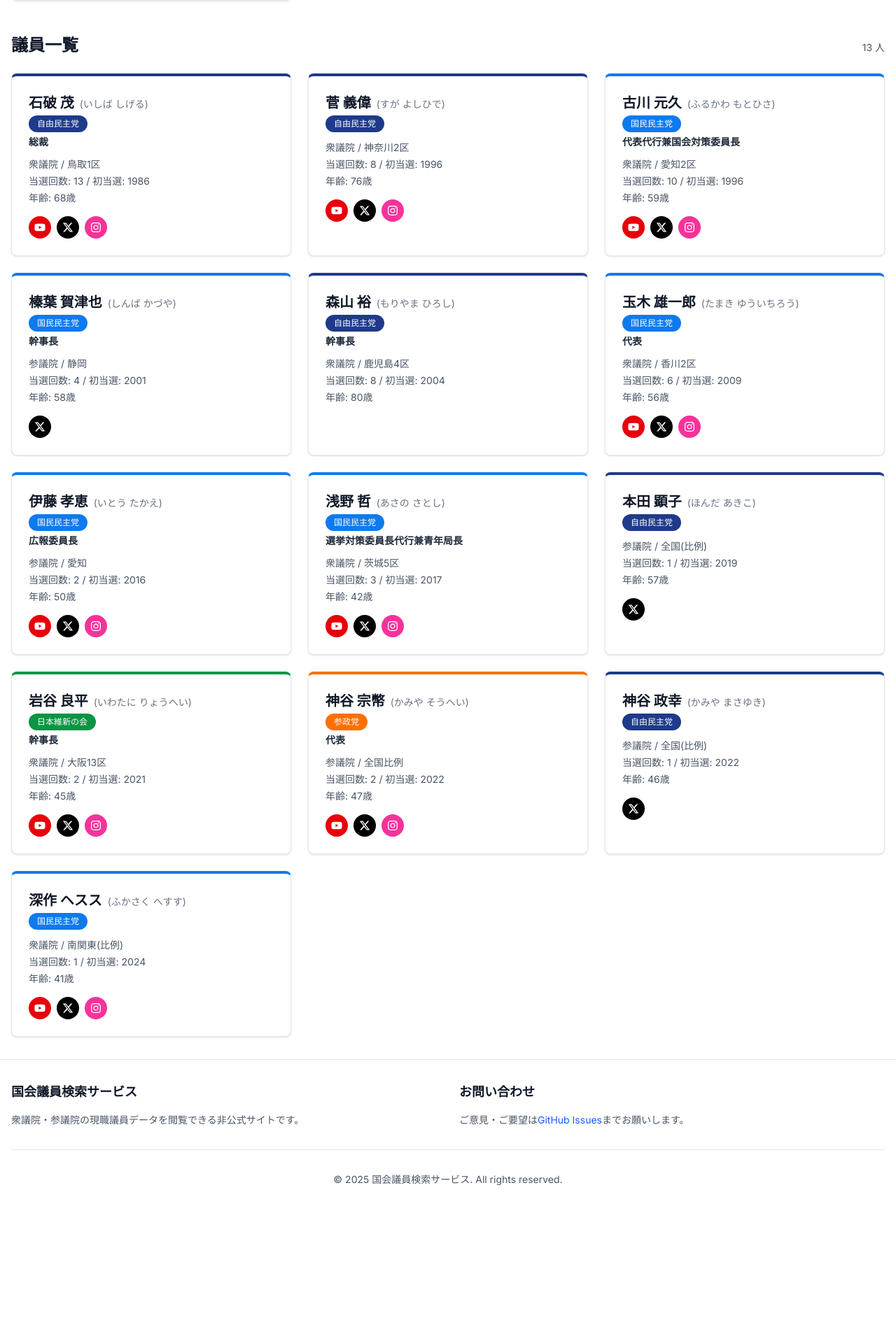
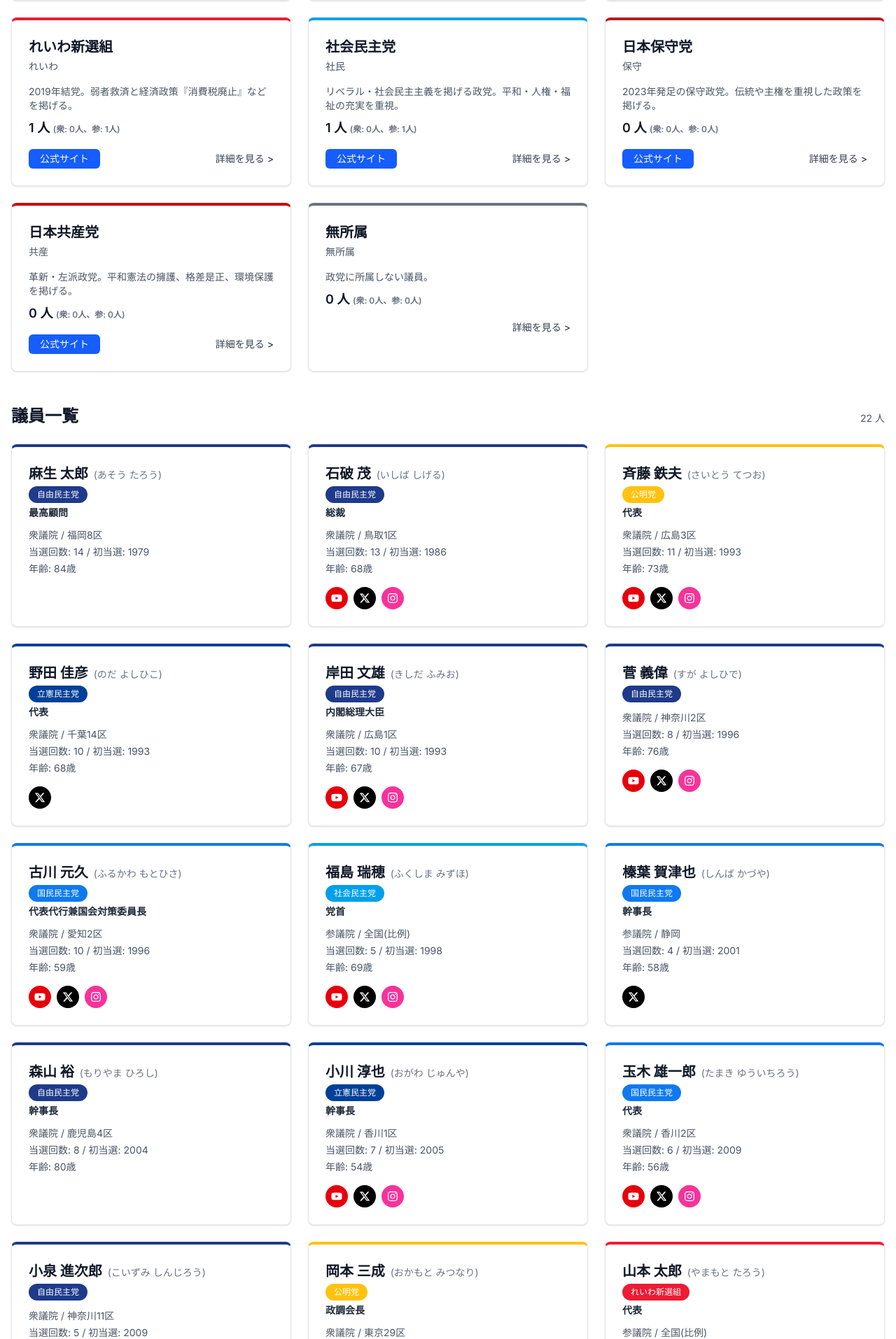
Before and after one commit to trajanme/jpnPoliticians, a Next.js app: page / in a window 1280 px wide. Shown: the part 826-2740 px from the top of the page at 70% size. Before the commit the page ends 2554 px from the top, so only its background shows below. Built offline with nearby package versions, Linux system fonts and the light colour scheme.

Commit message:
feat: add Japanese Communist Party and related updates

```diff
--- a/src/app/page.tsx
+++ b/src/app/page.tsx
@@ -8,6 +8,7 @@
     (a, b) =>
       getPoliticiansByParty(b.id).length - getPoliticiansByParty(a.id).length,
   );
+  const displayPartyCount = parties.filter((p) => p.id !== 'IND').length;
   const politicians = getPoliticians().sort(compareSeniority);
 
   const TOTAL_MEMBERS = 713;
@@ -27,7 +28,7 @@
       <section className="mb-12">
         <div className="mb-6 flex items-baseline justify-between">
           <h2 className="text-2xl font-bold text-gray-900 dark:text-white">政党一覧</h2>
-          <span className="text-sm text-gray-600 dark:text-gray-300">{parties.length} 政党</span>
+          <span className="text-sm text-gray-600 dark:text-gray-300">{displayPartyCount} 政党</span>
         </div>
         <div className="grid gap-6 sm:grid-cols-2 lg:grid-cols-3">
           {parties.map((party) => (
--- a/src/app/parties/[id]/page.tsx
+++ b/src/app/parties/[id]/page.tsx
@@ -6,8 +6,8 @@
 import { getPoliticiansByParty, compareSeniority, calculateAge } from '@/utils/politicians';
 import PoliticianCard from '@/components/politicians/PoliticianCard';
 
-export function generateMetadata({ params }: any) {
-  const { id } = params;
+export async function generateMetadata({ params }: { params: Promise<{ id: string }> }) {
+  const { id } = await params;
   const party = getParty(id);
 
   if (!party) {
@@ -22,8 +22,8 @@
   };
 }
 
-export default function PartyDetailPage({ params }: any) {
-  const { id } = params;
+export default async function PartyDetailPage({ params }: { params: Promise<{ id: string }> }) {
+  const { id } = await params;
   const party = getParty(id);
 
   if (!party) {
--- a/src/app/parties/page.tsx
+++ b/src/app/parties/page.tsx
@@ -11,13 +11,14 @@
   const parties = getParties().sort(
     (a, b) => getPoliticiansByParty(b.id).length - getPoliticiansByParty(a.id).length,
   );
+  const displayPartyCount = parties.filter((p) => p.id !== 'IND').length;
 
   return (
     <div className="container mx-auto px-4 py-8">
       <div className="mb-8">
         <div className="mb-4 flex items-baseline justify-between">
           <h1 className="text-3xl font-bold text-gray-900 dark:text-white">政党一覧</h1>
-          <span className="text-sm text-gray-600 dark:text-gray-300">{parties.length} 政党</span>
+          <span className="text-sm text-gray-600 dark:text-gray-300">{displayPartyCount} 政党</span>
         </div>
         <p className="text-gray-600 dark:text-gray-300">
           政党名や概要、公式サイトへのリンクを確認できます。
--- a/src/components/parties/PartyCard.tsx
+++ b/src/components/parties/PartyCard.tsx
@@ -51,6 +51,7 @@
           );
         })()}
         <div className="flex items-center justify-between">
+          {party.website && (
             <a
               href={party.website}
               target="_blank"
@@ -59,6 +60,7 @@
             >
               公式サイト
             </a>
+          )}
           <Link
             href={`/parties/${party.id}`}
             className="ml-auto text-sm font-medium text-gray-700 hover:text-gray-900 dark:text-gray-300 dark:hover:text-gray-100"
--- a/src/data/parties.json
+++ b/src/data/parties.json
@@ -7,6 +7,14 @@
       "color": "#1E3A8A",
       "description": "保守政党。憲法改正、経済成長、安全保障を重視。",
       "website": "https://www.jimin.jp/"
+    },
+    {
+      "id": "CDP",
+      "name": "立憲民主党",
+      "shortName": "立憲",
+      "color": "#004098",
+      "description": "リベラル・中道左派政党。立憲主義の擁護、社会保障の充実、多様性の尊重を掲げる。",
+      "website": "https://cdp-japan.jp/"
     },
     {
       "id": "JIP",
@@ -19,7 +27,7 @@
     {
       "id": "DPP",
       "name": "国民民主党",
-      "shortName": "国民民主",
+      "shortName": "国民",
       "color": "#0E7AEF",
       "description": "中道政党。国民の手取り増や実現を掲げる。",
       "website": "https://new-kokumin.jp/"
@@ -27,10 +35,57 @@
     {
       "id": "PDY",
       "name": "参政党",
-      "shortName": "参政党",
+      "shortName": "参政",
       "color": "#FF6F00",
       "description": "2020年に結党した保守系政党。『自分たちの国は自分たちで守る』を掲げ、教育・食と健康・国のまもりを三本柱に活動する。",
       "website": "https://sanseito.jp/"
+    },
+    {
+      "id": "KMT",
+      "name": "公明党",
+      "shortName": "公明",
+      "color": "#FFC20E",
+      "description": "中道主義・平和主義を掲げる政党。福祉や教育支援に重点を置く。",
+      "website": "https://www.komei.or.jp/"
+    },
+    {
+      "id": "RS",
+      "name": "れいわ新選組",
+      "shortName": "れいわ",
+      "color": "#ED1B34",
+      "description": "2019年結党。弱者救済と経済政策『消費税廃止』などを掲げる。",
+      "website": "https://www.reiwa-shinsengumi.com/"
+    },
+    {
+      "id": "JCPN",
+      "name": "日本保守党",
+      "shortName": "保守",
+      "color": "#B71C1C",
+      "description": "2023年発足の保守政党。伝統や主権を重視した政策を掲げる。",
+      "website": "https://hoshuto.jp/"
+    },
+    {
+      "id": "SDP",
+      "name": "社会民主党",
+      "shortName": "社民",
+      "color": "#00A0E9",
+      "description": "リベラル・社会民主主義を掲げる政党。平和・人権・福祉の充実を重視。",
+      "website": "https://sdp.or.jp/"
+    },
+    {
+      "id": "JCP",
+      "name": "日本共産党",
+      "shortName": "共産",
+      "color": "#CC0000",
+      "description": "革新・左派政党。平和憲法の擁護、格差是正、環境保護を掲げる。",
+      "website": "https://www.jcp.or.jp/"
+    },
+    {
+      "id": "IND",
+      "name": "無所属",
+      "shortName": "無所属",
+      "color": "#6B7280",
+      "description": "政党に所属しない議員。"
     }
   ]
 }
--- a/src/data/politicians.json
+++ b/src/data/politicians.json
@@ -220,6 +220,159 @@
         "x": "https://x.com/Fullgen",
         "instagram": "https://www.instagram.com/motohisa_furukawa"
       }
+    },
+    {
+      "id": "pol14",
+      "name": "野田 佳彦",
+      "kana": "のだ よしひこ",
+      "partyId": "CDP",
+      "caucus": "立憲民主党",
+      "house": "衆議院",
+      "constituency": "千葉14区",
+      "electionCount": 10,
+      "firstElected": "1993",
+      "position": "代表",
+      "birthDate": "1957-05-20",
+      "sns": {
+        "x": "https://x.com/NODAYOSHI55"
+      }
+    },
+    {
+      "id": "pol15",
+      "name": "岸田 文雄",
+      "kana": "きしだ ふみお",
+      "partyId": "LDP",
+      "caucus": "自由民主党",
+      "house": "衆議院",
+      "constituency": "広島1区",
+      "electionCount": 10,
+      "firstElected": "1993",
+      "position": "内閣総理大臣",
+      "birthDate": "1957-07-29",
+      "sns": {
+        "x": "https://x.com/kishida230",
+        "youtube": "https://www.youtube.com/@kishidafumio230",
+        "instagram": "https://www.instagram.com/fumio_kishida"
+      }
+    },
+    {
+      "id": "pol16",
+      "name": "麻生 太郎",
+      "kana": "あそう たろう",
+      "partyId": "LDP",
+      "caucus": "自由民主党",
+      "house": "衆議院",
+      "constituency": "福岡8区",
+      "electionCount": 14,
+      "firstElected": "1979",
+      "position": "最高顧問",
+      "birthDate": "1940-09-20",
+      "sns": {}
+    },
+    {
+      "id": "pol17",
+      "name": "小川 淳也",
+      "kana": "おがわ じゅんや",
+      "partyId": "CDP",
+      "caucus": "立憲民主党",
+      "house": "衆議院",
+      "constituency": "香川1区",
+      "electionCount": 7,
+      "firstElected": "2005",
+      "position": "幹事長",
+      "birthDate": "1971-04-30",
+      "sns": {
+        "x": "https://x.com/junyaog",
+        "youtube": "https://www.youtube.com/@ogawa_junya",
+        "instagram": "https://www.instagram.com/ogawa_junya.kagawa"
+      }
+    },
+    {
+      "id": "pol18",
+      "name": "小泉 進次郎",
+      "kana": "こいずみ しんじろう",
+      "partyId": "LDP",
+      "caucus": "自由民主党",
+      "house": "衆議院",
+      "constituency": "神奈川11区",
+      "electionCount": 5,
+      "firstElected": "2009",
+      "birthDate": "1981-04-14",
+      "sns": {
+        "x": "https://x.com/shinjirokoiz",
+        "instagram": "https://www.instagram.com/shinjiro.koizumi"
+      }
+    },
+    {
+      "id": "pol19",
+      "name": "斉藤 鉄夫",
+      "kana": "さいとう てつお",
+      "partyId": "KMT",
+      "caucus": "公明党",
+      "house": "衆議院",
+      "constituency": "広島3区",
+      "electionCount": 11,
+      "firstElected": "1993",
+      "position": "代表",
+      "birthDate": "1952-02-05",
+      "sns": {
+        "x": "https://x.com/saitotetsuo",
+        "youtube": "https://www.youtube.com/@3110tetsuo",
+        "instagram": "https://www.instagram.com/saito.tetsuo999"
+      }
+    },
+    {
+      "id": "pol20",
+      "name": "岡本 三成",
+      "kana": "おかもと みつなり",
+      "partyId": "KMT",
+      "caucus": "公明党",
+      "house": "衆議院",
+      "constituency": "東京29区",
+      "electionCount": 5,
+      "firstElected": "2012",
+      "position": "政調会長",
+      "birthDate": "1965-10-24",
+      "sns": {
+        "x": "https://x.com/okamoto3nari",
+        "instagram": "https://www.instagram.com/mitsunari.okamoto"
+      }
+    },
+    {
+      "id": "pol21",
+      "name": "山本 太郎",
+      "kana": "やまもと たろう",
+      "partyId": "RS",
+      "caucus": "れいわ新選組",
+      "house": "参議院",
+      "constituency": "全国(比例)",
+      "electionCount": 2,
+      "firstElected": "2013",
+      "position": "代表",
+      "birthDate": "1974-11-24",
+      "sns": {
+        "x": "https://x.com/yamamototaro0",
+        "youtube": "https://www.youtube.com/@taroyamamoto_official",
+        "instagram": "https://www.instagram.com/shiminmedia"
+      }
+    },
+    {
+      "id": "pol22",
+      "name": "福島 瑞穂",
+      "kana": "ふくしま みずほ",
+      "partyId": "SDP",
+      "caucus": "社会民主党",
+      "house": "参議院",
+      "constituency": "全国(比例)",
+      "electionCount": 5,
+      "firstElected": "1998",
+      "position": "党首",
+      "birthDate": "1955-12-24",
+      "sns": {
+        "x": "https://x.com/mizuhofukushima",
+        "youtube": "https://www.youtube.com/@FukushimaMizuho",
+        "instagram": "https://www.instagram.com/mizuho_fukushima9"
+      }
     }
   ]
 }
--- a/src/schemas/data.ts
+++ b/src/schemas/data.ts
@@ -6,7 +6,7 @@
   shortName: z.string(),
   color: z.string(),
   description: z.string(),
-  website: z.string().url(),
+  website: z.string().url().optional(),
   logo: z.string().optional(),
   founded: z.number().optional(),
   policies: z.array(z.string()).optional(),
```
Lines whose indentation alone changed are shown as unchanged.
